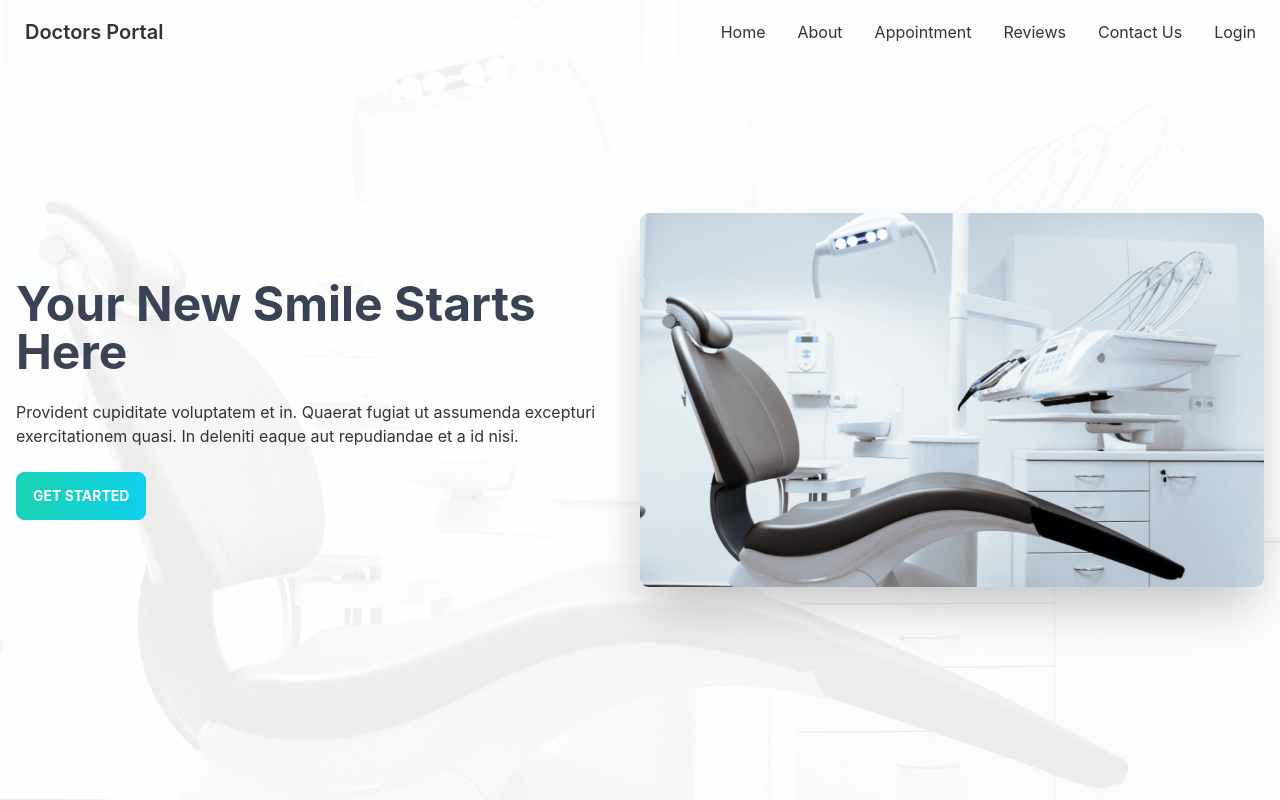
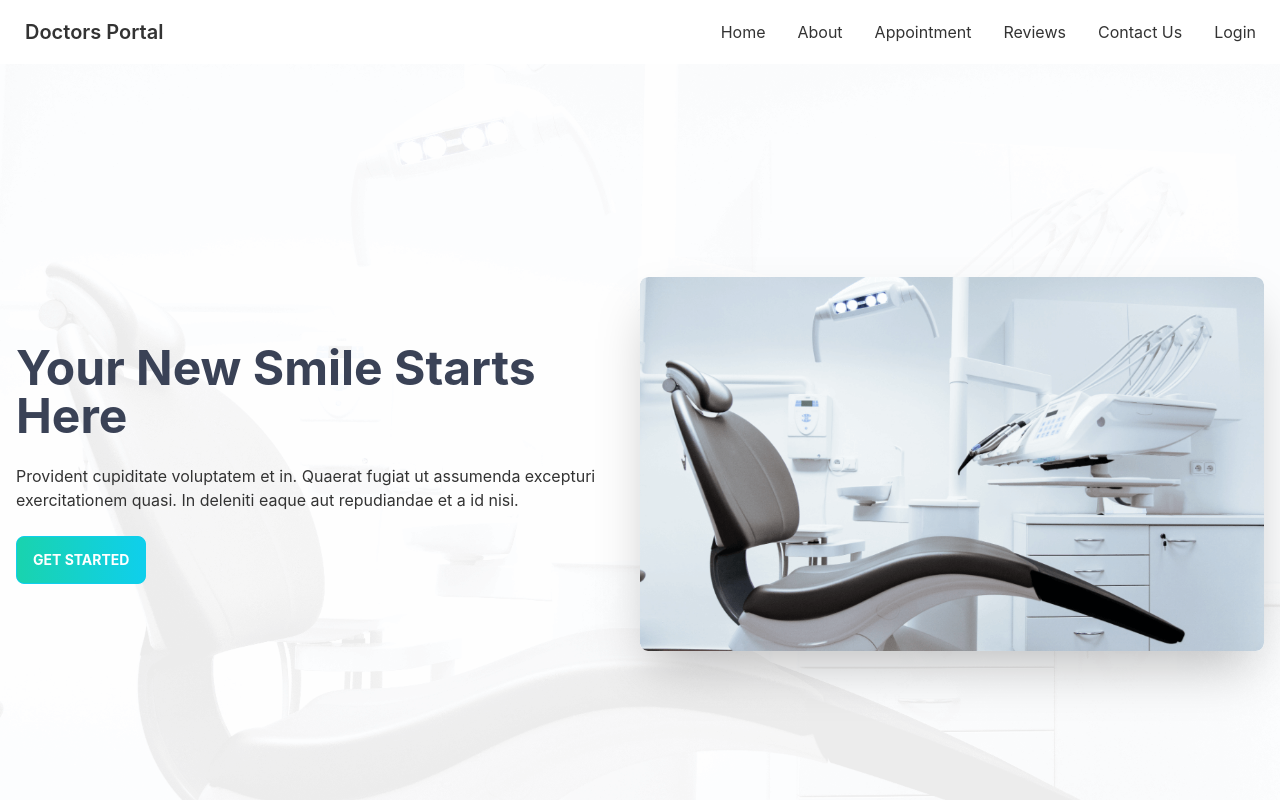
Before and after one commit to mdsaifullah-wd/doctors-portal-client-side, a React (Create React App) app: page / in a window 1280 px wide. Shown: the top 800 px of the page. Built offline with nearby package versions, Linux system fonts and the light colour scheme.

Commit message:
make navbar sticky and make primary button component

```diff
--- a/src/Pages/Home/Banner.js
+++ b/src/Pages/Home/Banner.js
@@ -1,6 +1,7 @@
 import React from 'react';
 import chair from '../../assets/images/chair.png';
 import bg from '../../assets/images/bg.png';
+import PrimaryButton from '../Shared/Buttons/PrimaryButton';
 
 const Banner = () => {
   return (
@@ -27,9 +28,7 @@ const Banner = () => {
               excepturi exercitationem quasi. In deleniti eaque aut repudiandae
               et a id nisi.
             </p>
-            <button className='btn btn-primary font-bold uppercase text-white bg-gradient-to-r from-secondary to-primary hover:from-accent hover:to-accent hover:border-accent'>
-              Get Started
-            </button>
+            <PrimaryButton>Get Started</PrimaryButton>
           </div>
         </div>
       </div>
--- /dev/null
+++ b/src/Pages/Shared/Buttons/PrimaryButton.js
@@ -0,0 +1,11 @@
+import React from 'react';
+
+const PrimaryButton = ({ children }) => {
+  return (
+    <button className='btn btn-primary font-bold uppercase text-white bg-gradient-to-r from-secondary to-primary hover:from-accent hover:to-accent hover:border-accent'>
+      {children}
+    </button>
+  );
+};
+
+export default PrimaryButton;
--- a/src/Pages/Shared/Navbar.js
+++ b/src/Pages/Shared/Navbar.js
@@ -25,7 +25,7 @@ const Navbar = () => {
     </>
   );
   return (
-    <div className='navbar fixed top-0 z-10'>
+    <div className='navbar bg-white sticky top-0 z-10'>
       <div className='navbar-start'>
         <div className='dropdown'>
           <label tabindex='0' className='btn btn-ghost lg:hidden'>
```
